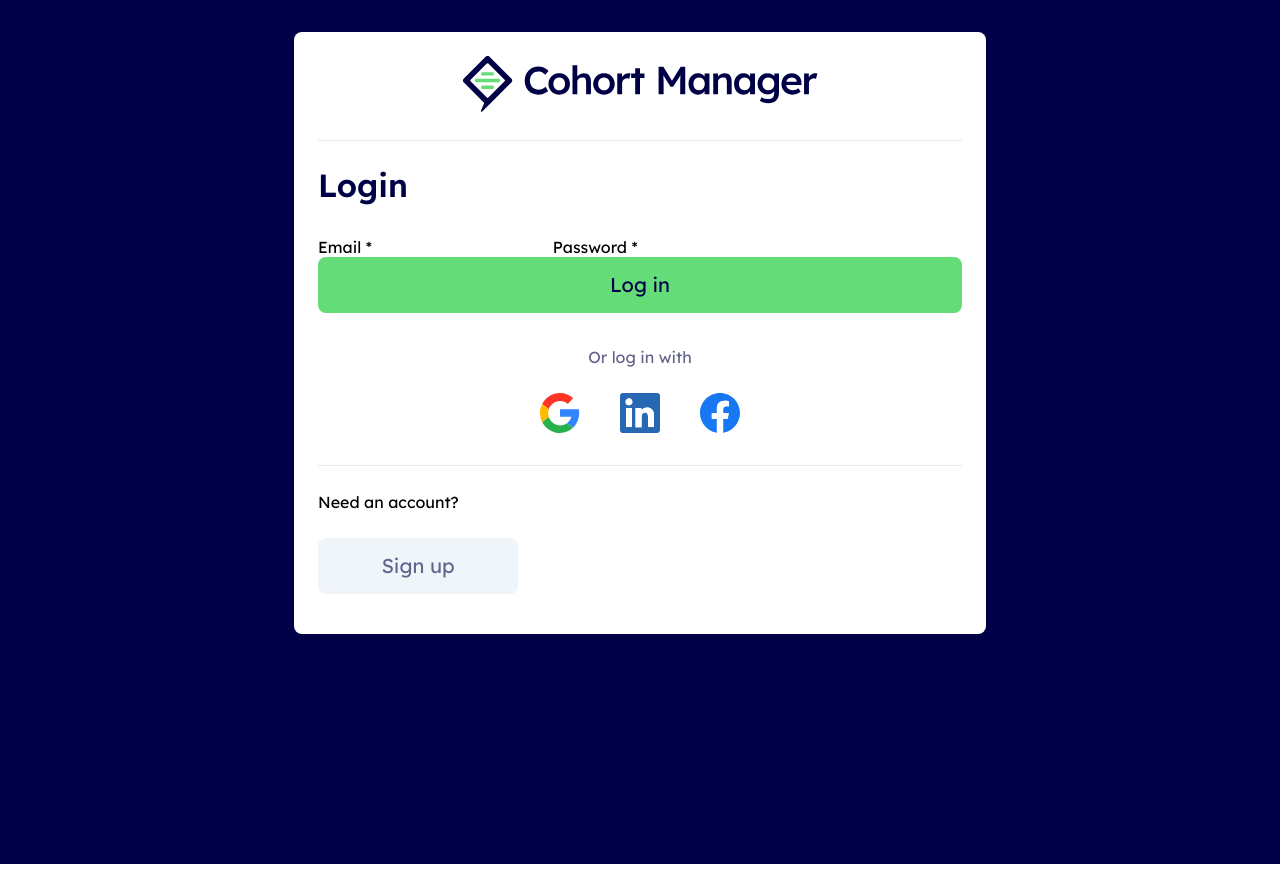
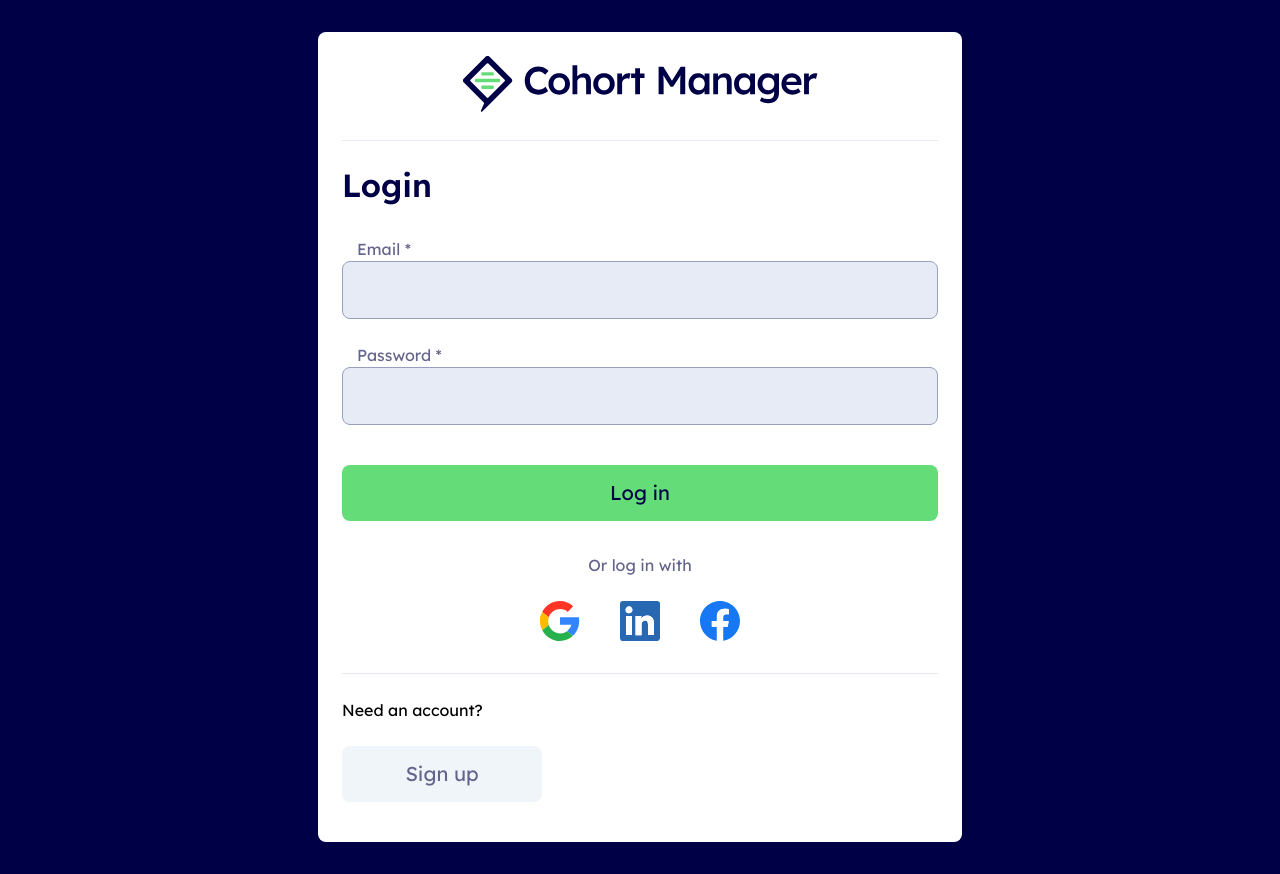
Before and after one commit to zainabch123/team-dev-client-c13, a React (Create React App) app: page /login in a window 1280 px wide. Built offline with nearby package versions, Linux system fonts and the light colour scheme.

Commit message:
break up css into files, format textinput js

```diff
--- a/src/components/form/textInput/index.js
+++ b/src/components/form/textInput/index.js
@@ -1,10 +1,10 @@
-const TextInput = ({ value, onChange, name, label, type = 'text' }) => {
-    return (
-        <>
-            <label htmlFor={name}>{label}</label>
-            <input type={type} name={name} value={value} onChange={onChange} />
-        </>
-    )
-}
+const TextInput = ({ value, onChange, name, label, type = "text" }) => {
+	return (
+		<div>
+			<label htmlFor={name}>{label}</label>
+			<input type={type} name={name} value={value} onChange={onChange} />
+		</div>
+	);
+};
 
-export default TextInput
+export default TextInput;
--- a/src/index.css
+++ /dev/null
@@ -1,207 +0,0 @@
-/* fonts here */
-@font-face {
-	font-family: "Lexend";
-	src: local("Lexend Regular"), local("Lexend-Regular"),
-		url("./fonts/Lexend-VariableFont_wght.ttf") format("truetype");
-	font-weight: 300 900;
-	font-style: normal;
-	font-display: swap;
-}
-
-/* variables */
-:root {
-	--color-blue: #000046;
-	--color-lightblue: #64648c;
-	--color-green: #64dc78;
-	--color-offwhite: #f0f5fa;
-	--color-grey: #e6ebf5;
-}
-
-.bg-blue {
-	background-color: var(--color-blue);
-}
-.bg-lightblue {
-	background-color: var(--color-lightblue);
-}
-.bg-green {
-	background-color: var(--color-green);
-}
-.bg-offwhite {
-	background-color: var(--color-offwhite);
-}
-.bg-grey {
-	background-color: var(--color-grey);
-}
-.bg-white {
-	background-color: white;
-}
-
-.text-blue {
-	color: var(--color-blue);
-}
-.text-lightblue {
-	color: var(--color-lightblue);
-}
-.text-green {
-	color: var(--color-green);
-}
-.text-offwhite {
-	color: var(--color-offwhite);
-}
-.text-grey {
-	color: var(--color-grey);
-}
-.text-white {
-	color: white;
-}
-
-/* global settings here, resetting a lot of defaults */
-html {
-	font-size: 16px;
-}
-body {
-	margin: 0;
-	padding: 0;
-	font-family: "Lexend", -apple-system, BlinkMacSystemFont, "Segoe UI", "Roboto",
-		"Oxygen", "Ubuntu", "Cantarell", "Fira Sans", "Droid Sans", "Helvetica Neue",
-		sans-serif;
-	-webkit-font-smoothing: antialiased;
-	-moz-osx-font-smoothing: grayscale;
-}
-
-blockquote,
-dl,
-dd,
-h1,
-h2,
-h3,
-h4,
-h5,
-h6,
-figure,
-p,
-pre {
-	margin: 0;
-}
-
-ol,
-ul {
-	list-style: none;
-	margin: 0;
-	padding: 0;
-}
-
-*,
-*::before,
-*::after {
-	border-width: 0;
-	border-style: solid;
-}
-
-code {
-	font-family: source-code-pro, Menlo, Monaco, Consolas, "Courier New",
-		monospace;
-}
-
-/* global classes to reuse */
-.mx-auto {
-	margin: 0 auto;
-}
-.boxshadow {
-	box-shadow: 0px 0px 10px rgba(0, 0, 0, 0.25);
-}
-.font-normal {
-	font-weight: normal;
-}
-.width-full {
-	width: 100%;
-}
-
-/* heading styling */
-h1,
-.h1,
-h2,
-.h2,
-h3,
-.h3,
-h4,
-.h4 {
-	font-weight: 600;
-}
-h1,
-.h1 {
-	font-size: 48px;
-	line-height: 56px;
-	color: #000000;
-}
-h2,
-.h2 {
-	font-size: 40px;
-	line-height: 48px;
-	color: #000000;
-}
-h3,
-.h3 {
-	font-size: 32px;
-	line-height: 40px;
-	color: #000046;
-}
-h4,
-.h4 {
-	font-size: 24px;
-	line-height: 32px;
-	color: #000000;
-}
-
-/* text styling */
-p {
-	font-size: 1rem;
-	line-height: 1.5;
-}
-.text-medium {
-	font-size: 18px;
-}
-.text-large {
-	font-size: 20px;
-	line-height: 28px;
-}
-
-/* button or link styling */
-button,
-.button {
-	font-family: "Lexend";
-	font-weight: normal;
-	padding: 14px 24px;
-	font-size: 20px;
-	line-height: 28px;
-	text-align: center;
-	border-radius: 8px;
-	min-width: 200px;
-	max-width: 100%;
-	transition: all 0.3s ease;
-	cursor: pointer;
-}
-button.green,
-.button.green {
-	background-color: var(--color-green);
-	color: var(--color-blue);
-}
-button.green:hover,
-.button.green:hover,
-button.green:focus,
-.button.green:focus {
-	background-color: var(--color-blue);
-	color: white;
-}
-button.offwhite,
-.button.offwhite {
-	background-color: var(--color-offwhite);
-	color: var(--color-lightblue);
-}
-button.offwhite:hover,
-.button.offwhite:hover,
-button.offwhite:focus,
-.button.offwhite:focus {
-	background-color: var(--color-blue);
-	color: white;
-}
--- a/src/pages/login/login.css
+++ b/src/pages/login/login.css
@@ -18,7 +18,7 @@
 .login-logo {
 	padding-bottom: 24px;
 	margin-bottom: 24px;
-	border-bottom: 1px solid var(--color-grey);
+	border-bottom: 1px solid var(--color-blue5);
 	text-align: center;
 }
 
@@ -26,16 +26,23 @@
 	margin-bottom: 32px;
 }
 
+.login-form form {
+	display: flex;
+	flex-direction: column;
+	gap: 24px;
+	margin-bottom: 40px;
+}
+
 .sociallinks {
 	text-align: center;
 	padding-bottom: 24px;
 	margin-bottom: 24px;
-	border-bottom: 1px solid var(--color-grey);
+	border-bottom: 1px solid var(--color-blue5);
 }
 
 .sociallinks-title {
 	margin-bottom: 16px;
-	color: var(--color-lightblue);
+	color: var(--color-blue1);
 }
 
 .sociallinks-links {
--- /dev/null
+++ b/src/styles/_buttons.css
@@ -0,0 +1,39 @@
+/* button or link styling */
+button,
+.button {
+	font-family: "Lexend";
+	font-weight: normal;
+	padding: 14px 24px;
+	font-size: 20px;
+	line-height: 28px;
+	text-align: center;
+	border-radius: 8px;
+	width: 100%;
+	max-width: 200px;
+	transition: all 0.3s ease;
+	cursor: pointer;
+}
+button.green,
+.button.green {
+	background-color: var(--color-green);
+	color: var(--color-blue);
+}
+button.green:hover,
+.button.green:hover,
+button.green:focus,
+.button.green:focus {
+	background-color: var(--color-blue);
+	color: white;
+}
+button.offwhite,
+.button.offwhite {
+	background-color: var(--color-offwhite);
+	color: var(--color-blue1);
+}
+button.offwhite:hover,
+.button.offwhite:hover,
+button.offwhite:focus,
+.button.offwhite:focus {
+	background-color: var(--color-blue);
+	color: white;
+}
--- /dev/null
+++ b/src/styles/_fonts.css
@@ -0,0 +1,9 @@
+/* fonts here */
+@font-face {
+	font-family: "Lexend";
+	src: local("Lexend Regular"), local("Lexend-Regular"),
+		url("../fonts/Lexend-VariableFont_wght.ttf") format("truetype");
+	font-weight: 300 900;
+	font-style: normal;
+	font-display: swap;
+}
--- /dev/null
+++ b/src/styles/_form.css
@@ -0,0 +1,16 @@
+form input {
+	background: var(--color-blue5);
+	border: 1px solid var(--color-blue2);
+	border-radius: 8px;
+	padding: 16px;
+	font-size: 18px;
+	line-height: 1.33;
+	width: 100%;
+}
+
+form label {
+	color: var(--color-blue1);
+	line-height: 1.5;
+	margin-bottom: 2px;
+	padding-left: 15px;
+}
--- /dev/null
+++ b/src/styles/_globals.css
@@ -0,0 +1,84 @@
+/* variables */
+:root {
+	--color-blue: #000046;
+	--color-blue1: #64648c;
+	--color-blue2: #96a0be;
+	--color-blue5: #e6ebf5;
+	--color-green: #64dc78;
+	--color-offwhite: #f0f5fa;
+}
+
+/* global settings here, resetting a lot of defaults */
+html {
+	font-size: 16px;
+}
+* {
+	box-sizing: border-box;
+	margin: 0;
+	padding: 0;
+}
+body {
+	font-family: "Lexend", -apple-system, BlinkMacSystemFont, "Segoe UI", "Roboto",
+		"Oxygen", "Ubuntu", "Cantarell", "Fira Sans", "Droid Sans", "Helvetica Neue",
+		sans-serif;
+	-webkit-font-smoothing: antialiased;
+	-moz-osx-font-smoothing: grayscale;
+}
+
+code {
+	font-family: source-code-pro, Menlo, Monaco, Consolas, "Courier New",
+		monospace;
+}
+
+.bg-blue {
+	background-color: var(--color-blue);
+}
+.bg-lightblue {
+	background-color: var(--color-blue1);
+}
+.bg-green {
+	background-color: var(--color-green);
+}
+.bg-offwhite {
+	background-color: var(--color-offwhite);
+}
+.bg-grey {
+	background-color: var(--color-blue5);
+}
+.bg-white {
+	background-color: white;
+}
+
+.text-blue {
+	color: var(--color-blue);
+}
+.text-lightblue {
+	color: var(--color-blue1);
+}
+.text-green {
+	color: var(--color-green);
+}
+.text-offwhite {
+	color: var(--color-offwhite);
+}
+.text-grey {
+	color: var(--color-blue5);
+}
+.text-white {
+	color: white;
+}
+
+/* global classes to reuse */
+.mx-auto {
+	margin: 0 auto;
+}
+.boxshadow {
+	box-shadow: 0px 0px 10px rgba(0, 0, 0, 0.25);
+}
+.font-normal {
+	font-weight: normal;
+}
+.width-full {
+	width: 100%;
+	max-width: none;
+}
--- /dev/null
+++ b/src/styles/_reset.css
@@ -0,0 +1,28 @@
+blockquote,
+dl,
+dd,
+h1,
+h2,
+h3,
+h4,
+h5,
+h6,
+figure,
+p,
+pre {
+	margin: 0;
+}
+
+ol,
+ul {
+	list-style: none;
+	margin: 0;
+	padding: 0;
+}
+
+*,
+*::before,
+*::after {
+	border-width: 0;
+	border-style: solid;
+}
--- /dev/null
+++ b/src/styles/_text.css
@@ -0,0 +1,48 @@
+/* heading styling */
+h1,
+.h1,
+h2,
+.h2,
+h3,
+.h3,
+h4,
+.h4 {
+	font-weight: 600;
+}
+h1,
+.h1 {
+	font-size: 48px;
+	line-height: 56px;
+	color: #000000;
+}
+h2,
+.h2 {
+	font-size: 40px;
+	line-height: 48px;
+	color: #000000;
+}
+h3,
+.h3 {
+	font-size: 32px;
+	line-height: 40px;
+	color: #000046;
+}
+h4,
+.h4 {
+	font-size: 24px;
+	line-height: 32px;
+	color: #000000;
+}
+
+/* text styling */
+p {
+	font-size: 1rem;
+	line-height: 1.5;
+}
+.text-medium {
+	font-size: 18px;
+}
+.text-large {
+	font-size: 20px;
+	line-height: 28px;
+}
--- /dev/null
+++ b/src/styles/index.css
@@ -0,0 +1,6 @@
+@import "./_fonts.css";
+@import "./_globals.css";
+@import "./_buttons.css";
+@import "./_reset.css";
+@import "./_text.css";
+@import "./_form.css";
```
Also changed, not shown: src/index.js (+12 -12 lines).
